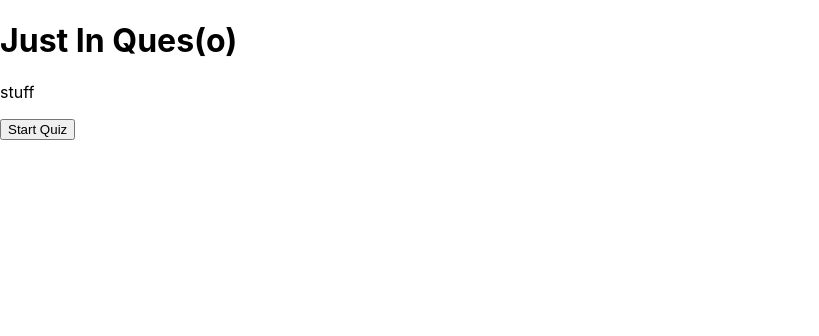
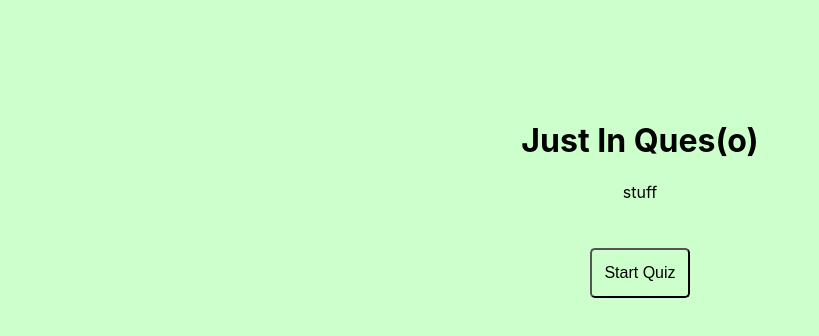
Before and after one commit to klpetersen/just-in-case-front-end, a React (Create React App) app: page / in a window 1280 px wide. Shown: the top 336 px of the page, without its empty margins (0-819 px from the left). Built offline with nearby package versions, Linux system fonts and the light colour scheme; no server answers.

Commit message:
added some basic css

```diff
--- a/src/components/FrontPage.js
+++ b/src/components/FrontPage.js
@@ -3,7 +3,7 @@ import '../css/FrontPage.css'
 
 export default function FrontPage(props) {
     return (
-        <div>
+        <div class="body">
             <h1>Just In Ques(o)</h1>
             <p>stuff</p>
             <button onClick={props.toggleStartQuiz}>Start Quiz</button>
--- a/src/components/Question.js
+++ b/src/components/Question.js
@@ -22,27 +22,31 @@ export default function Question(props) {
             })
         })
         answerRef.style.display="block"
-        disableButtons();
+        disableButtons(answer, value);
       }
 
-      const disableButtons = () => {
+      const disableButtons = (answer, value) => {
           trueRef.disabled = true;
+          trueRef.className = value === answer && answer ? 'button correct-button' : 'button disabled-button'
           falseRef.disabled = true;
+          falseRef.className =  value === answer && !answer ? 'button correct-button' : 'button disabled-button'
       }
 
       const handleNext = () => {
         trueRef.disabled = false;
         falseRef.disabled = false;
+        trueRef.className = 'button';
+        falseRef.className = 'button';
         answerRef.style.display="none";
         props.nextQuestion();
       }
 
     return (
-        <div>
+        <div class="body">
+            <p>{props.count}/{props.questionsCount}</p>
             <h1 className='question'>
                 {props.questions.question}
             </h1>
-            <p>{props.count}/{props.questionsCount}</p>
             <div className='user-answers'>
                 <div>
                     {/* The buttons will change color to either green or red depending on the answer */}
@@ -54,11 +58,11 @@ export default function Question(props) {
                     onClick={() => submitAnswer(false,props.questions.id)}>FALSE</button>
                 </div>
             </div>
-            <div ref={ref => {answerRef = ref}}
+            <div class="answer" ref={ref => {answerRef = ref}}
                 style={{display: 'none'}}
             >
-                <p>Answer: {props.questions.answer.toString().toUpperCase()}</p>
-                <p>{props.questions.reason}</p>
+                <p class="answer-title">Answer: {props.questions.answer.toString().toUpperCase()}</p>
+                <p class="answer-description">{props.questions.reason}</p>
                 <button className='button'
                     onClick={() => handleNext()}
                 >NEXT</button>
--- a/src/components/Results.js
+++ b/src/components/Results.js
@@ -10,7 +10,7 @@ export default function Results(props) {
     return (
         <div className='results'>
             {props.questions.map(question =>
-                <div>
+                <div className="question-box">
                     <div className='question'>
                         {question.question}
                     </div>
--- a/src/css/FrontPage.css
+++ b/src/css/FrontPage.css
@@ -0,0 +1,5 @@
+.body {
+  margin: auto;
+  text-align: center;
+  padding-top: 100px;
+}
--- a/src/css/Question.css
+++ b/src/css/Question.css
@@ -0,0 +1,43 @@
+.body {
+  margin: auto;
+  text-align: center;
+  padding-top: 100px;
+  width: 60%;
+}
+
+.user-answers{
+  display: flex;
+  justify-content: center;
+}
+
+button{
+  background-color: #ccffcc;
+  color: black;
+  height: 50px;
+  width: 100px;
+  font-size: 1rem;
+  border-radius: 5px;
+  margin-right: 20px;
+}
+
+.disabled-button{
+  background-color: #bfbfbf;
+  color: #a6a6a6;
+}
+
+.correct-button{
+  background-color: yellow;
+  color: black;
+}
+
+.answer {
+  margin: 70px;
+}
+
+.answer-title{
+  font-size: 2rem;
+}
+
+.answer-description{
+  font-size: 1.2rem;
+}
--- a/src/css/Results.css
+++ b/src/css/Results.css
@@ -0,0 +1,42 @@
+
+.results {
+  display: flex;
+  flex-direction: column;
+  justify-content: center;
+}
+
+.question-box {
+  background-color: #98DABD;
+  margin: auto;
+  text-align: center;
+  margin-top: 50px;
+  padding: 10px;
+  width: 60%;
+  border-radius: 20px;
+}
+
+.question{
+  font-size: 2rem;
+  margin-bottom: 10px;
+}
+
+.reason {
+  font-size: 1rem;
+  margin-bottom: 20px;
+}
+
+.stats{
+  font-weight: bold;
+}
+
+button{
+  background-color: #ccffcc;
+  color: black;
+  height: 50px;
+  width: 100px;
+  font-size: 1rem;
+  border-radius: 5px;
+  margin: auto;
+  margin-top: 30px;
+  margin-bottom: 50px;
+}
--- a/src/index.css
+++ b/src/index.css
@@ -1,4 +1,5 @@
 body {
+  background-color: #CCFFCC;
   margin: 0;
   font-family: -apple-system, BlinkMacSystemFont, 'Segoe UI', 'Roboto', 'Oxygen',
     'Ubuntu', 'Cantarell', 'Fira Sans', 'Droid Sans', 'Helvetica Neue',
```
